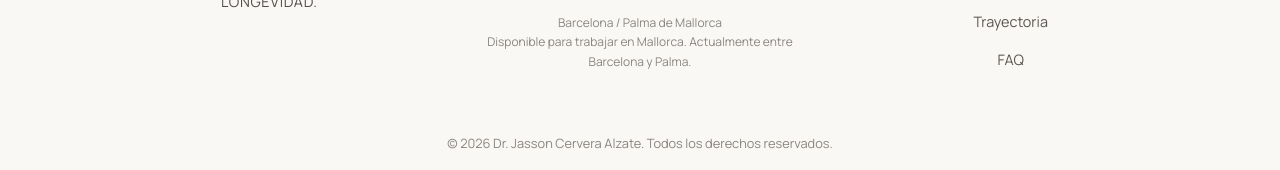
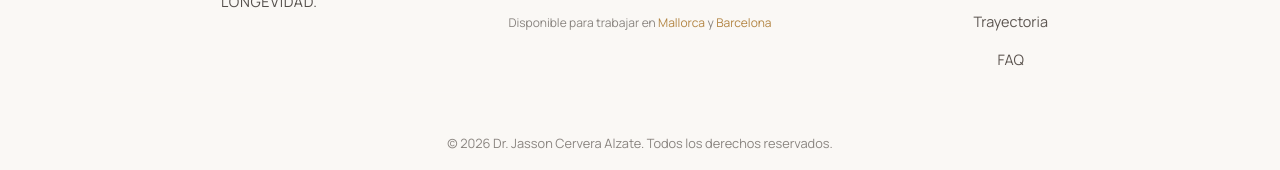
Before and after one commit to Manelgon/JASSONCERVERA, a website built with Vite: page index.html in a window 1280 px wide. Shown: the part 5194-5364 px from the top of the page. Built offline with nearby package versions, Linux system fonts and the light colour scheme.

Commit message:
Footer: disponible en Mallorca y Barcelona con color corporativo
Made-with: Cursor

```diff
--- a/index.html
+++ b/index.html
@@ -607,8 +607,7 @@
             <a href="mailto:jasson.ca@gmail.com">jasson.ca@gmail.com</a>
             <a href="tel:+34637478406">637 47 84 06</a>
           </div>
-          <p class="footer-loc">Barcelona / Palma de Mallorca</p>
-          <p class="footer-loc" data-i18n="footer.availability">Disponible para trabajar en Mallorca. Actualmente entre Barcelona y Palma.</p>
+          <p class="footer-loc" data-i18n-html="footer.availability">Disponible para trabajar en <span style="color:var(--gold)">Mallorca</span> y <span style="color:var(--gold)">Barcelona</span></p>
         </div>
 
         <!-- Columna 3: Navegación -->
--- a/src/i18n.js
+++ b/src/i18n.js
@@ -110,7 +110,7 @@ export const EN = {
     'footer.contact_title': 'Contact',
     'footer.nav_title': 'Navigation',
     'footer.copy': '© 2026 Dr. Jasson Cervera Alzate. All rights reserved.',
-    'footer.availability': 'Available to work in Mallorca. Currently between Barcelona and Palma.',
+    'footer.availability': 'Available to work in <span style="color:var(--gold)">Mallorca</span> and <span style="color:var(--gold)">Barcelona</span>',
 };
 
 /* ==============================
@@ -206,7 +206,7 @@ export const ES = {
     'footer.contact_title': 'Contacto',
     'footer.nav_title': 'Navegación',
     'footer.copy': '© 2026 Dr. Jasson Cervera Alzate. Todos los derechos reservados.',
-    'footer.availability': 'Disponible para trabajar en Mallorca. Actualmente entre Barcelona y Palma.',
+    'footer.availability': 'Disponible para trabajar en <span style="color:var(--gold)">Mallorca</span> y <span style="color:var(--gold)">Barcelona</span>',
 };
 
 /* ==============================
```
